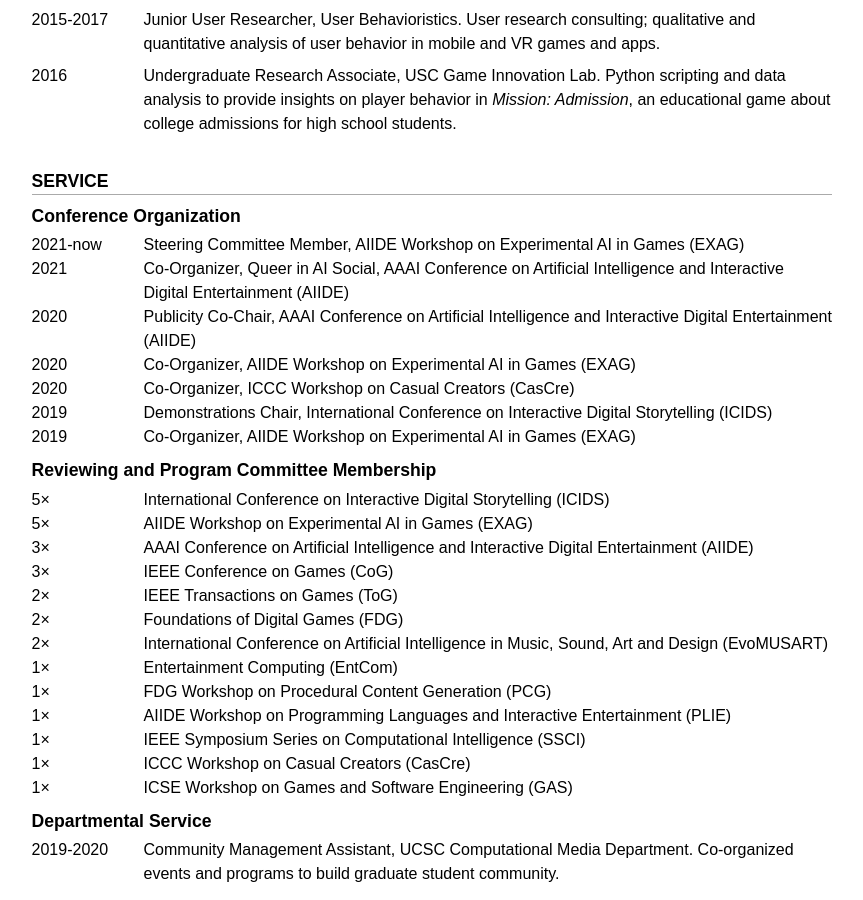
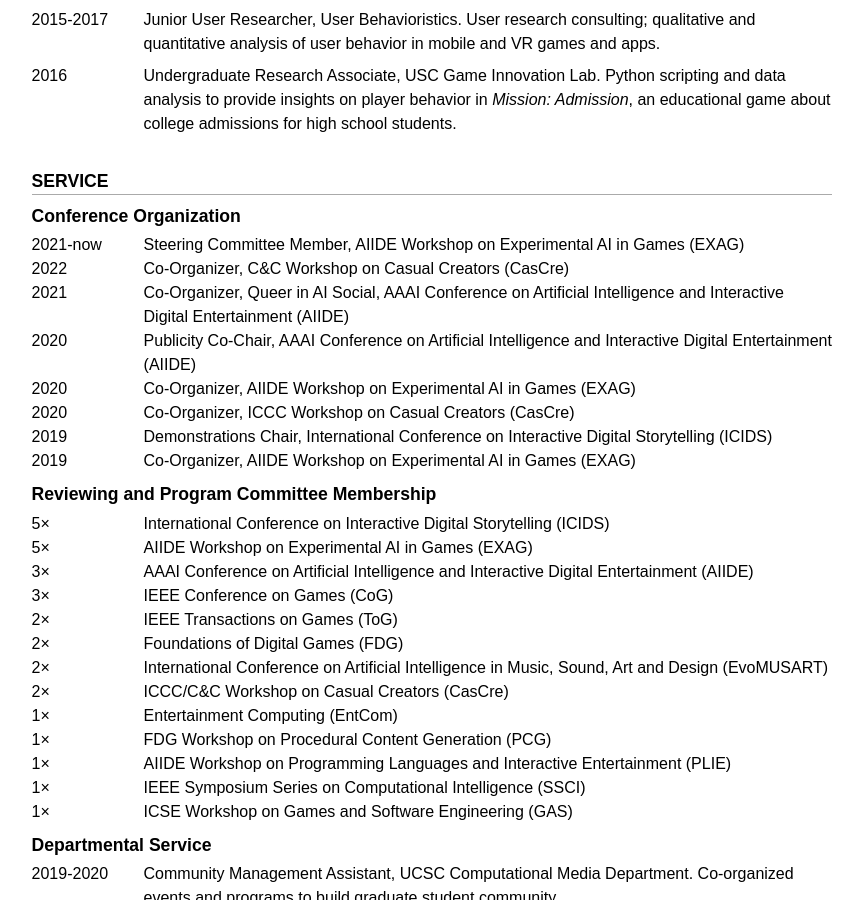
Before and after one commit to mkremins/mkremins.github.io, a Jekyll site: the page built from cv/index.html, in a window 1280 px wide and 900 px high, scrolled down 6425 px. Shown: the whole window, without its empty margins (208-1071 px from the left). Built offline with Jekyll 4.4.1, drawn with Linux system fonts in a browser that asks for light colours; some web fonts are replaced.

Commit message:
Add CasCre 2022 organization + PC membership to CV

```diff
--- a/cv/index.html
+++ b/cv/index.html
@@ -328,6 +328,10 @@ layout: null
           <div class="dated-content">Steering Committee Member, AIIDE Workshop on Experimental AI in Games (EXAG)</div>
         </div>
         <div class="dated-entry">
+          <div class="dated-date">2022</div>
+          <div class="dated-content">Co-Organizer, C&C Workshop on Casual Creators (CasCre)</div>
+        </div>
+        <div class="dated-entry">
           <div class="dated-date">2021</div>
           <div class="dated-content">Co-Organizer, Queer in AI Social, AAAI Conference on Artificial Intelligence and Interactive Digital Entertainment (AIIDE)</div>
         </div>
@@ -387,6 +391,10 @@ layout: null
           <div class="dated-content">International Conference on Artificial Intelligence in Music, Sound, Art and Design (EvoMUSART)</div>
         </div>
         <div class="dated-entry">
+          <div class="dated-date">2×</div>
+          <div class="dated-content">ICCC/C&C Workshop on Casual Creators (CasCre)</div>
+        </div>
+        <div class="dated-entry">
           <div class="dated-date">1×</div>
           <div class="dated-content">Entertainment Computing (EntCom)</div>
         </div>
@@ -401,10 +409,6 @@ layout: null
         <div class="dated-entry">
           <div class="dated-date">1×</div>
           <div class="dated-content">IEEE Symposium Series on Computational Intelligence (SSCI)</div>
-        </div>
-        <div class="dated-entry">
-          <div class="dated-date">1×</div>
-          <div class="dated-content">ICCC Workshop on Casual Creators (CasCre)</div>
         </div>
         <div class="dated-entry">
           <div class="dated-date">1×</div>
```
